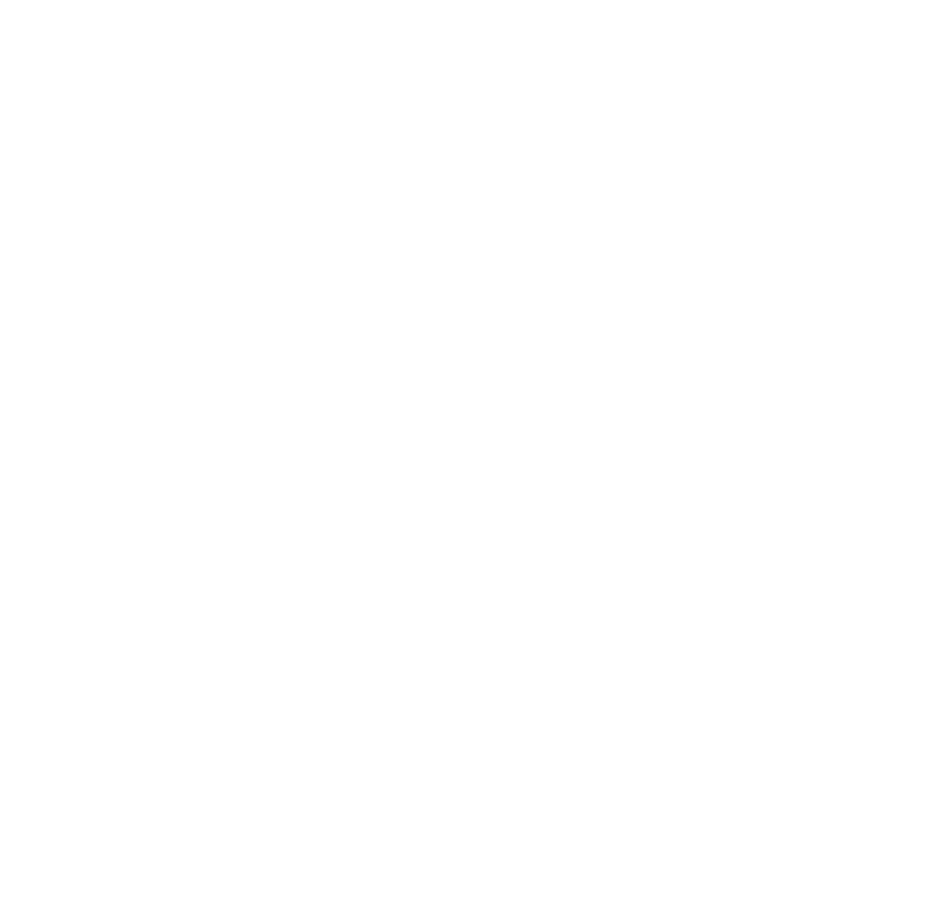
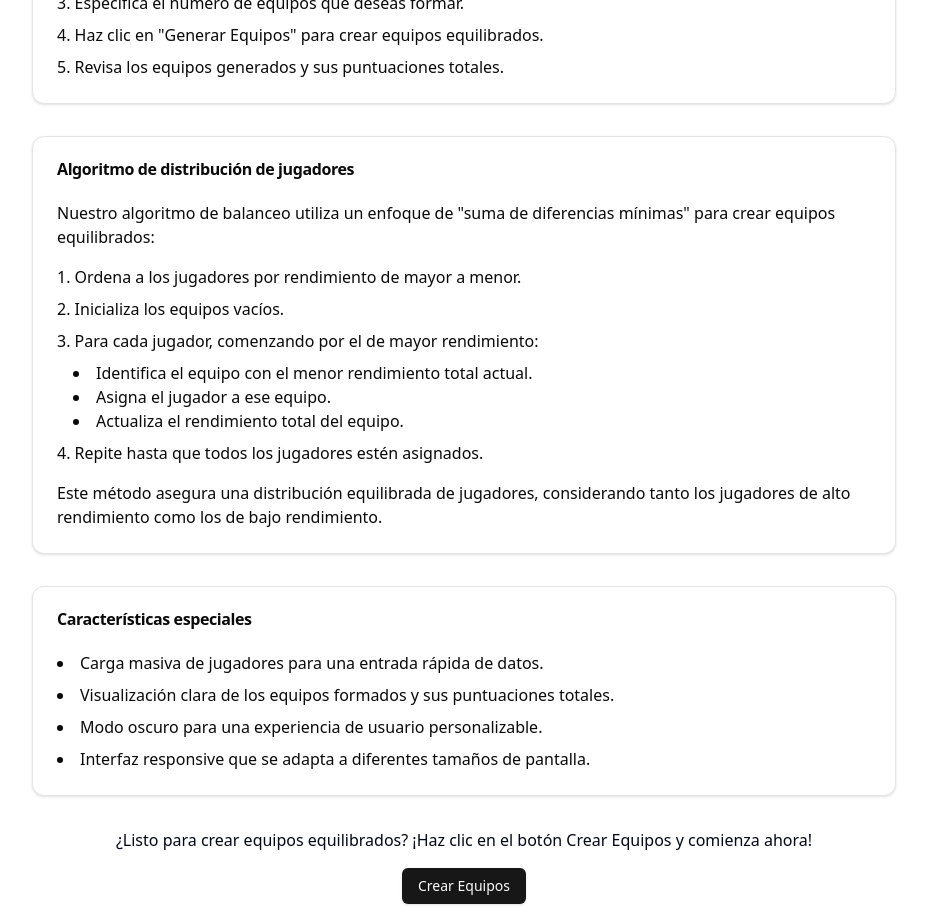
Before and after one commit to datevid/TeamBalancer, a Next.js app: page / in a window 1280 px wide. Shown: the part 820-1740 px from the top of the page, without its empty margins (176-1103 px from the left). Before the commit the page ends 800 px from the top, so only its background shows below. Built offline with nearby package versions, Linux system fonts and the light colour scheme.

Commit message:
Añadiendo mejoras

```diff
--- a/src/app/page.tsx
+++ b/src/app/page.tsx
@@ -1,6 +1,6 @@
 import Link from "next/link";
-import {Button} from "@/components/ui/button";
-import {Card, CardContent, CardHeader, CardTitle} from "@/components/ui/card";
+import { Button } from "@/components/ui/button";
+import { Card, CardContent, CardHeader, CardTitle } from "@/components/ui/card";
 import React from "react";
 
 export default function Home() {
@@ -23,7 +23,7 @@
           Simple y fácil de usar. Puedes disfrutar del Balanceador de Equipos sin necesidad de registro.
         </p>
 
-        <div className="grid grid-cols-1 md:grid-cols-3 gap-8">
+        <div className="grid grid-cols-1 md:grid-cols-3 gap-8 mb-12">
           <Card>
             <CardHeader>
               <CardTitle className="text-center">
@@ -69,6 +69,65 @@
             </CardContent>
           </Card>
         </div>
+
+        <Card className="mb-8">
+          <CardHeader>
+            <CardTitle>Proceso detallado</CardTitle>
+          </CardHeader>
+          <CardContent>
+            <ol className="list-decimal list-inside space-y-2">
+              <li>Ingresa los nombres de los jugadores y sus puntuaciones de rendimiento (1-10).</li>
+              <li>Utiliza la función de carga masiva para ingresar múltiples jugadores a la vez si lo prefieres.</li>
+              <li>Especifica el número de equipos que deseas formar.</li>
+              <li>Haz clic en "Generar Equipos" para crear equipos equilibrados.</li>
+              <li>Revisa los equipos generados y sus puntuaciones totales.</li>
+            </ol>
+          </CardContent>
+        </Card>
+
+        <Card className="mb-8">
+          <CardHeader>
+            <CardTitle>Algoritmo de distribución de jugadores</CardTitle>
+          </CardHeader>
+          <CardContent>
+            <p className="mb-4">Nuestro algoritmo de balanceo utiliza un enfoque de "suma de diferencias mínimas" para crear equipos equilibrados:</p>
+            <ol className="list-decimal list-inside space-y-2">
+              <li>Ordena a los jugadores por rendimiento de mayor a menor.</li>
+              <li>Inicializa los equipos vacíos.</li>
+              <li>Para cada jugador, comenzando por el de mayor rendimiento:
+                <ul className="list-disc list-inside ml-4 mt-2">
+                  <li>Identifica el equipo con el menor rendimiento total actual.</li>
+                  <li>Asigna el jugador a ese equipo.</li>
+                  <li>Actualiza el rendimiento total del equipo.</li>
+                </ul>
+              </li>
+              <li>Repite hasta que todos los jugadores estén asignados.</li>
+            </ol>
+            <p className="mt-4">Este método asegura una distribución equilibrada de jugadores, considerando tanto los jugadores de alto rendimiento como los de bajo rendimiento.</p>
+          </CardContent>
+        </Card>
+
+        <Card className="mb-8">
+          <CardHeader>
+            <CardTitle>Características especiales</CardTitle>
+          </CardHeader>
+          <CardContent>
+            <ul className="list-disc list-inside space-y-2">
+              <li>Carga masiva de jugadores para una entrada rápida de datos.</li>
+              <li>Visualización clara de los equipos formados y sus puntuaciones totales.</li>
+              <li>Modo oscuro para una experiencia de usuario personalizable.</li>
+              <li>Interfaz responsive que se adapta a diferentes tamaños de pantalla.</li>
+            </ul>
+          </CardContent>
+        </Card>
+
+        <p className="text-center mt-8">
+          ¿Listo para crear equipos equilibrados? ¡Haz clic en el botón Crear Equipos y comienza ahora!
+        </p>
+
+        <Link href="/team-balancer">
+          <Button className="block mx-auto mt-4">Crear Equipos</Button>
+        </Link>
       </div>
   );
 }
--- a/src/app/team-balancer/page.tsx
+++ b/src/app/team-balancer/page.tsx
@@ -4,8 +4,9 @@
 import { Button } from '@/components/ui/button';
 import { Input } from '@/components/ui/input';
 import { Card, CardContent, CardHeader, CardTitle } from '@/components/ui/card';
-import { Trash2, Moon, Sun } from 'lucide-react';
+import { Trash2, Moon, Sun, Clipboard } from 'lucide-react';
 import { Switch } from '@/components/ui/switch';
+import { Textarea } from '@/components/ui/textarea';
 
 interface Player {
     name: string;
@@ -23,6 +24,9 @@
     const [teams, setTeams] = useState<Team[]>([]);
     const [numTeams, setNumTeams] = useState<number>(2);
     const [isDarkMode, setIsDarkMode] = useState<boolean>(false);
+    const [showBulkInput, setShowBulkInput] = useState<boolean>(false);
+    const [bulkNames, setBulkNames] = useState<string>('');
+    const [bulkPerformances, setBulkPerformances] = useState<string>('');
 
     useEffect(() => {
         if (isDarkMode) {
@@ -43,13 +47,6 @@
         setPlayers(players.filter((_, i) => i !== index));
     };
 
-    /*const generateRandomPlayers = () => {
-        const randomPlayers: Player[] = Array.from({ length: 10 }, (_, index) => ({
-            name: `Jugador ${index + 1}`,
-            performance: parseFloat((Math.random() * (7 - 4) + 4).toFixed(1))
-        }));
-        setPlayers(randomPlayers);
-    };*/
     const generateRandomPlayers = () => {
         const exampleNames = ['Juan', 'María', 'Pedro', 'Ana', 'Luis', 'Carla', 'Diego', 'Sofía', 'Miguel', 'Laura'];
         const randomPlayers: Player[] = exampleNames.map(name => ({
@@ -63,17 +60,42 @@
         const sortedPlayers = [...players].sort((a, b) => b.performance - a.performance);
         const newTeams: Team[] = Array.from({ length: numTeams }, () => ({ players: [], totalPerformance: 0 }));
 
-        sortedPlayers.forEach((player, index) => {
-            const teamIndex = index % numTeams;
-            newTeams[teamIndex].players.push(player);
-            newTeams[teamIndex].totalPerformance += player.performance;
+        sortedPlayers.forEach((player) => {
+            // Find the team with the lowest total performance
+            const teamToAddTo = newTeams.reduce((minTeam, currentTeam) =>
+                currentTeam.totalPerformance < minTeam.totalPerformance ? currentTeam : minTeam
+            );
+
+            // Add the player to the team with the lowest total performance
+            teamToAddTo.players.push(player);
+            teamToAddTo.totalPerformance += player.performance;
         });
 
+        // Round total performances
         newTeams.forEach(team => {
             team.totalPerformance = parseFloat(team.totalPerformance.toFixed(2));
         });
 
         setTeams(newTeams);
+    };
+
+    const toggleBulkInput = () => {
+        setShowBulkInput(!showBulkInput);
+    };
+
+    const processBulkInput = () => {
+        const names = bulkNames.split('\n').filter(name => name.trim() !== '');
+        const performances = bulkPerformances.split('\n').filter(perf => perf.trim() !== '');
+
+        const newPlayers = names.map((name, index) => ({
+            name: name.trim(),
+            performance: parseFloat(performances[index]) || 0
+        }));
+
+        setPlayers([...players, ...newPlayers]);
+        setBulkNames('');
+        setBulkPerformances('');
+        setShowBulkInput(false);
     };
 
     return (
@@ -107,8 +129,44 @@
                     step="0.1"
                 />
                 <Button onClick={addPlayer}>Añadir Jugador</Button>
+                <Button onClick={toggleBulkInput}>
+                    <Clipboard className="h-4 w-4 mr-2" />
+                    Carga Masiva
+                </Button>
                 <Button onClick={generateRandomPlayers}>Demo</Button>
             </div>
+
+            {showBulkInput && (
+                <div className="mb-4">
+                    <div className="grid grid-cols-1 md:grid-cols-2 gap-4">
+                        <div>
+                            <label htmlFor="bulkNames" className="block mb-2 text-sm font-medium">
+                                Nombres de jugadores (uno por línea)
+                            </label>
+                            <Textarea
+                                id="bulkNames"
+                                placeholder="Juan&#10;María&#10;Pedro"
+                                value={bulkNames}
+                                onChange={(e) => setBulkNames(e.target.value)}
+                                rows={5}
+                            />
+                        </div>
+                        <div>
+                            <label htmlFor="bulkPerformances" className="block mb-2 text-sm font-medium">
+                                Rendimientos (uno por línea)
+                            </label>
+                            <Textarea
+                                id="bulkPerformances"
+                                placeholder="7.5&#10;8.2&#10;6.9"
+                                value={bulkPerformances}
+                                onChange={(e) => setBulkPerformances(e.target.value)}
+                                rows={5}
+                            />
+                        </div>
+                    </div>
+                    <Button onClick={processBulkInput} className="mt-2">Procesar Carga Masiva</Button>
+                </div>
+            )}
 
             <div className="flex flex-col sm:flex-row gap-2 mb-4">
                 <Input
--- /dev/null
+++ b/src/components/ui/textarea.tsx
@@ -0,0 +1,24 @@
+import * as React from "react"
+
+import { cn } from "@/lib/utils"
+
+export interface TextareaProps
+  extends React.TextareaHTMLAttributes<HTMLTextAreaElement> {}
+
+const Textarea = React.forwardRef<HTMLTextAreaElement, TextareaProps>(
+  ({ className, ...props }, ref) => {
+    return (
+      <textarea
+        className={cn(
+          "flex min-h-[60px] w-full rounded-md border border-input bg-transparent px-3 py-2 text-sm shadow-sm placeholder:text-muted-foreground focus-visible:outline-none focus-visible:ring-1 focus-visible:ring-ring disabled:cursor-not-allowed disabled:opacity-50",
+          className
+        )}
+        ref={ref}
+        {...props}
+      />
+    )
+  }
+)
+Textarea.displayName = "Textarea"
+
+export { Textarea }
```
